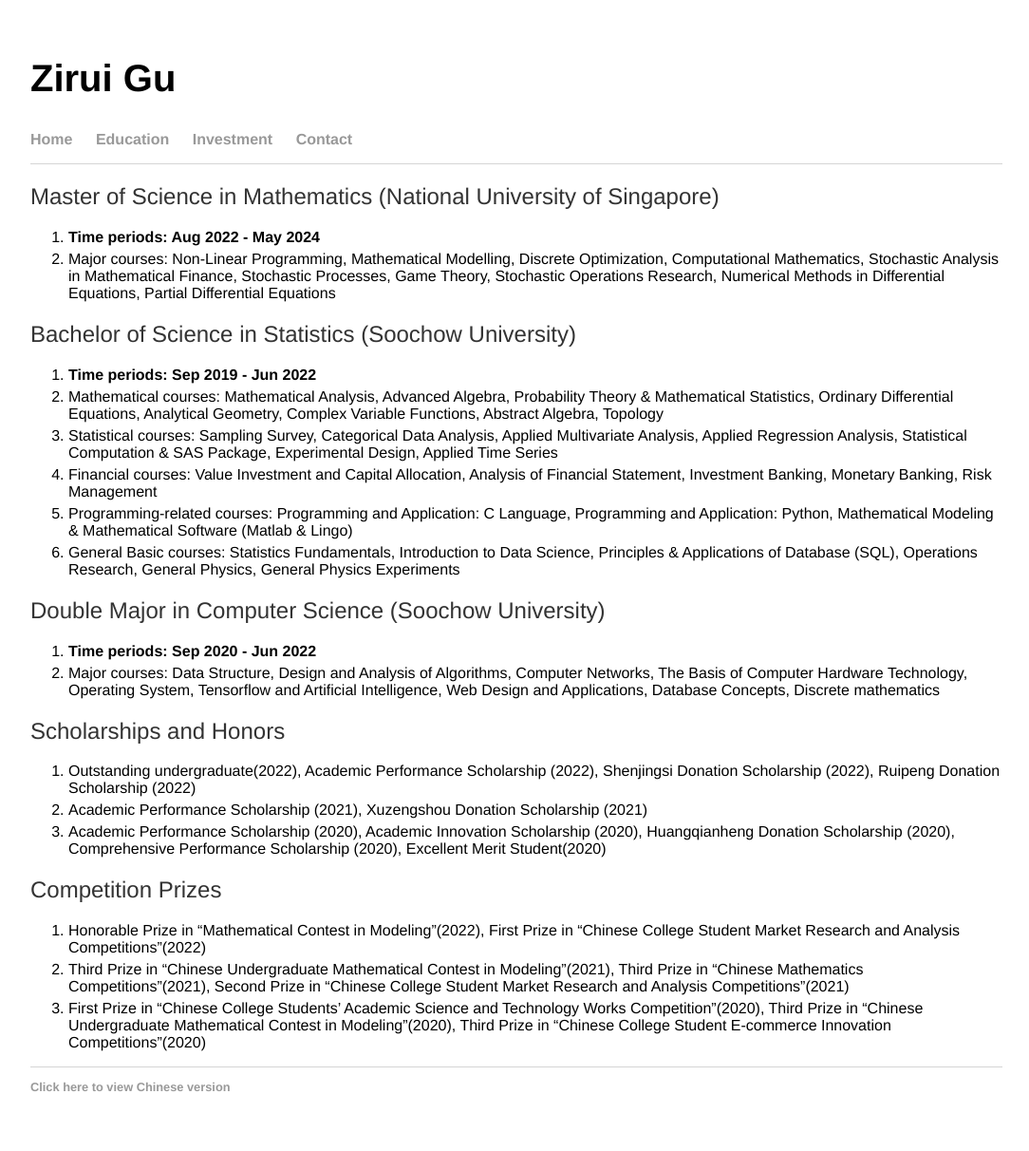
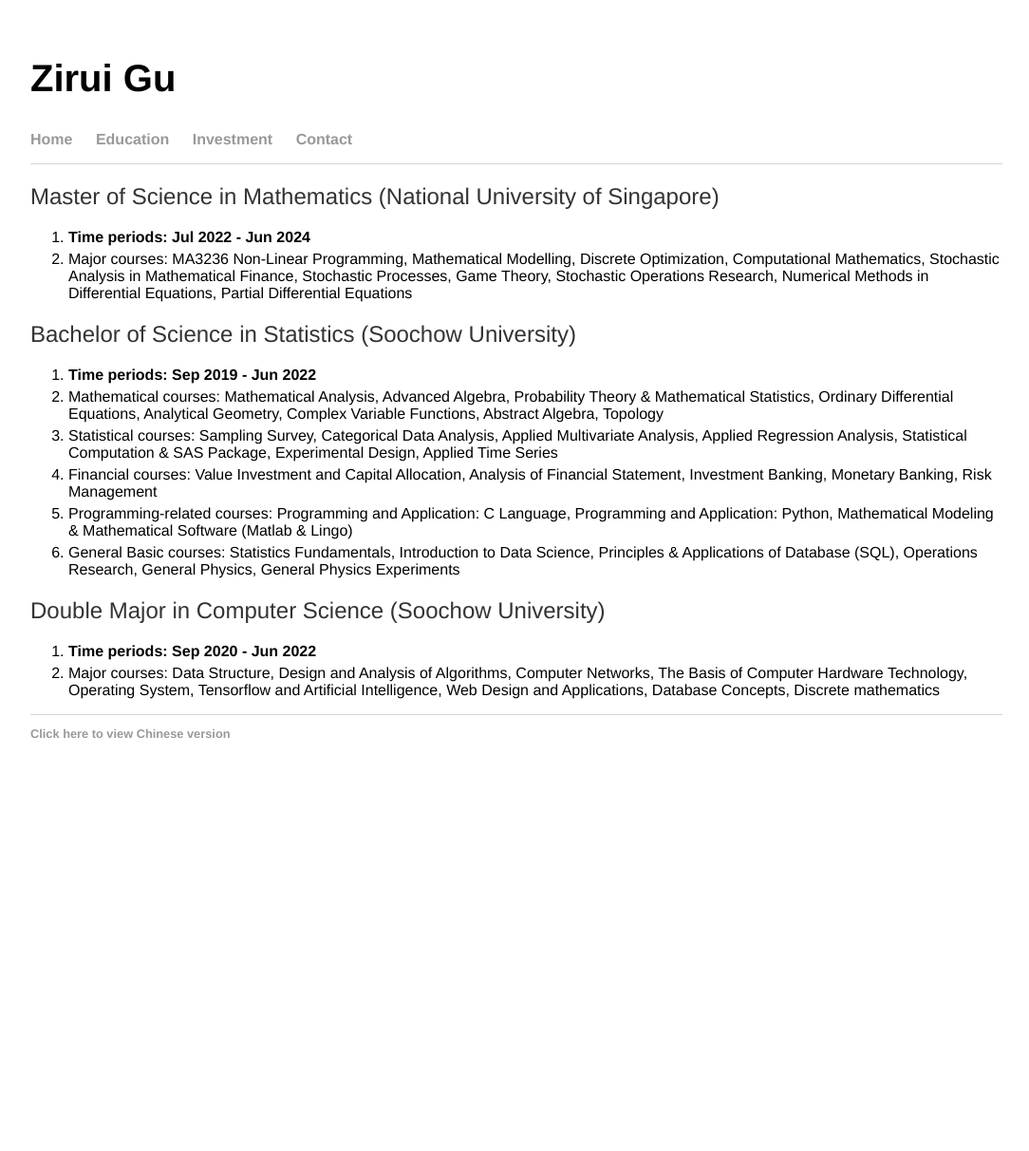
Before and after one commit to ziruigu/ziruigu.github.io, a Jekyll site: the page built from education/index.html, in a window 1280 px wide. Shown: the whole page at 95% size, without its empty margins (96-1180 px from the left). Built offline with Jekyll 4.4.1, drawn with Linux system fonts in a browser that asks for light colours; after the commit the page ends 900 px from its top, so only the background shows below that.

Commit message:
Update index.html

```diff
--- a/education/index.html
+++ b/education/index.html
@@ -6,8 +6,8 @@
 <div class="blurb">
   <h2>Master of Science in Mathematics (National University of Singapore)</h2>
   <ol>
- <li><b>Time periods: Aug 2022 - May 2024</b></li>
- <li>Major courses: Non-Linear Programming, Mathematical Modelling, Discrete Optimization, Computational Mathematics, Stochastic Analysis in Mathematical Finance, Stochastic Processes, Game Theory, Stochastic Operations Research, Numerical Methods in Differential Equations, Partial Differential Equations</li>
+ <li><b>Time periods: Jul 2022 - Jun 2024</b></li>
+ <li>Major courses: MA3236 Non-Linear Programming, Mathematical Modelling, Discrete Optimization, Computational Mathematics, Stochastic Analysis in Mathematical Finance, Stochastic Processes, Game Theory, Stochastic Operations Research, Numerical Methods in Differential Equations, Partial Differential Equations</li>
   </ol>
 
   <h2>Bachelor of Science in Statistics (Soochow University)</h2>
@@ -26,19 +26,5 @@
  <li>Major courses: Data Structure, Design and Analysis of Algorithms, Computer Networks, The Basis of Computer Hardware Technology, Operating System, Tensorflow and Artificial Intelligence, Web Design and Applications, Database Concepts, Discrete mathematics</li>
   </ol>
 
-    <h2>Scholarships and Honors</h2>
-  <ol>
-    <li>Outstanding undergraduate(2022), Academic Performance Scholarship (2022), Shenjingsi Donation Scholarship (2022), Ruipeng Donation Scholarship (2022)</li>
-    <li>Academic Performance Scholarship (2021), Xuzengshou Donation Scholarship (2021)</li>
-    <li>Academic Performance Scholarship (2020), Academic Innovation Scholarship (2020), Huangqianheng Donation Scholarship (2020), Comprehensive Performance Scholarship (2020), Excellent Merit Student(2020)</li>
-  </ol>
-
-      <h2>Competition Prizes</h2>
-      <ol>
-    <li>Honorable Prize in “Mathematical Contest in Modeling”(2022), First Prize in “Chinese College Student Market Research and Analysis Competitions”(2022)</li>
-    <li>Third Prize in “Chinese Undergraduate Mathematical Contest in Modeling”(2021), Third Prize in “Chinese Mathematics Competitions”(2021), Second Prize in “Chinese College Student Market Research and Analysis Competitions”(2021)</li>
-    <li>First Prize in “Chinese College Students’ Academic Science and Technology Works Competition”(2020), Third Prize in “Chinese Undergraduate Mathematical Contest in Modeling”(2020), Third Prize in “Chinese College Student E-commerce Innovation Competitions”(2020)</li>
-
-      </ol>
 
 </div><!-- /.blurb -->
```
